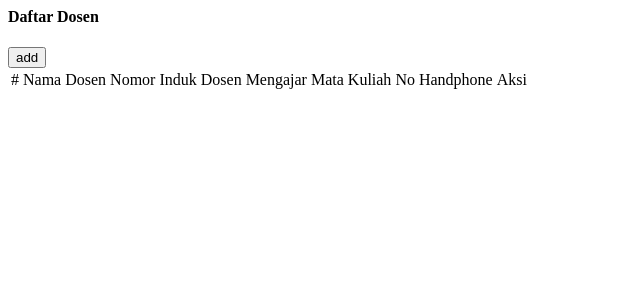
After one commit to komangbayu04/E-Learning, a PHP site: the page made by admin/view/dosen/tampil.php in a window 1280 px wide. The commit adds this page. Shown: the top 300 px of the page, without its empty margins (0-640 px from the left). Run offline with PHP 8.4, Linux system fonts and the light colour scheme; the template is opened without the code that fills it, so the values that code supplies are empty.

Commit message:
first commit

```diff
--- /dev/null
+++ b/admin/view/dosen/tampil.php
@@ -0,0 +1,49 @@
+<div class="container-fluid">
+    <div class="row">
+        <div class="pull-left">
+            <h4>Daftar Dosen</h4>
+        </div>
+        <div class="pull-right">
+            <a href="index.php?mod=dosen&page=add">
+                <button class="btn btn-primary">add</button>
+            </a>
+        </div>
+    </div>
+    <div class="row">
+        <table class="table">
+            <thead>
+                <tr>
+                    <td>
+                        #
+                    </td>
+                    <td>Nama Dosen</td>
+                    <td>Nomor Induk Dosen</td>
+                    <td>Mengajar Mata Kuliah</td>
+                    <td>No Handphone</td>
+                    <td>Aksi</td>
+                </tr>
+            </thead>
+            <tbody>
+                <?php if($siswa!=NULL){
+                $no=1;
+                foreach($siswa as $row){?>
+                <tr>
+                    <td><?=$no?></td>
+                    <td><?=$row['nama']?></td>
+                    <td><?=$row['nomer']?></td>
+                    <td><?=$row['mengajar']?></td>
+                    <td><?=$row['no_hp']?></td>
+                    <td>
+                        <a href="index.php?mod=dosen&page=edit&id=<?=md5($row['nama'])?>"><i
+                                class="fa fa-pencil"></i> </a>
+                        <a href="index.php?mod=dosen&page=delete&id=<?=md5($row['nama'])?>"><i
+                                class="fa fa-trash"></i> </a>
+                    </td>
+                </tr>
+                <?php $no++;
+                }
+            }
+            ?>
+            </tbody>
+        </table>
+    </div>
--- a/admin/view/template.php
+++ b/admin/view/template.php
@@ -36,8 +36,8 @@
         <div class="row content">
           <div class="col-sm-3 sidenav">
             <ul class="nav nav-pills nav-stacked">
-              <li class="active"><a href="../admin/controller/siswa.php">Data Mahasisswa</a></li>
-              <li class="active"><a href="../admin/controller/siswa.php">Data Dosen</a></li>
+              <li class="active"><a href="../admin/controller/siswa.php">Data Mahasiswa</a></li>
+              <li class="active"><a href="../admin/controller/dosen.php">Data Dosen</a></li>
             </ul><br>
           </div>
           <div class="col-sm-9">
```
Also changed, not shown: admin/controller/dosen.php (added, +55 -0 lines), admin/view/dosen/tambah.php (added, +29 -0 lines).
